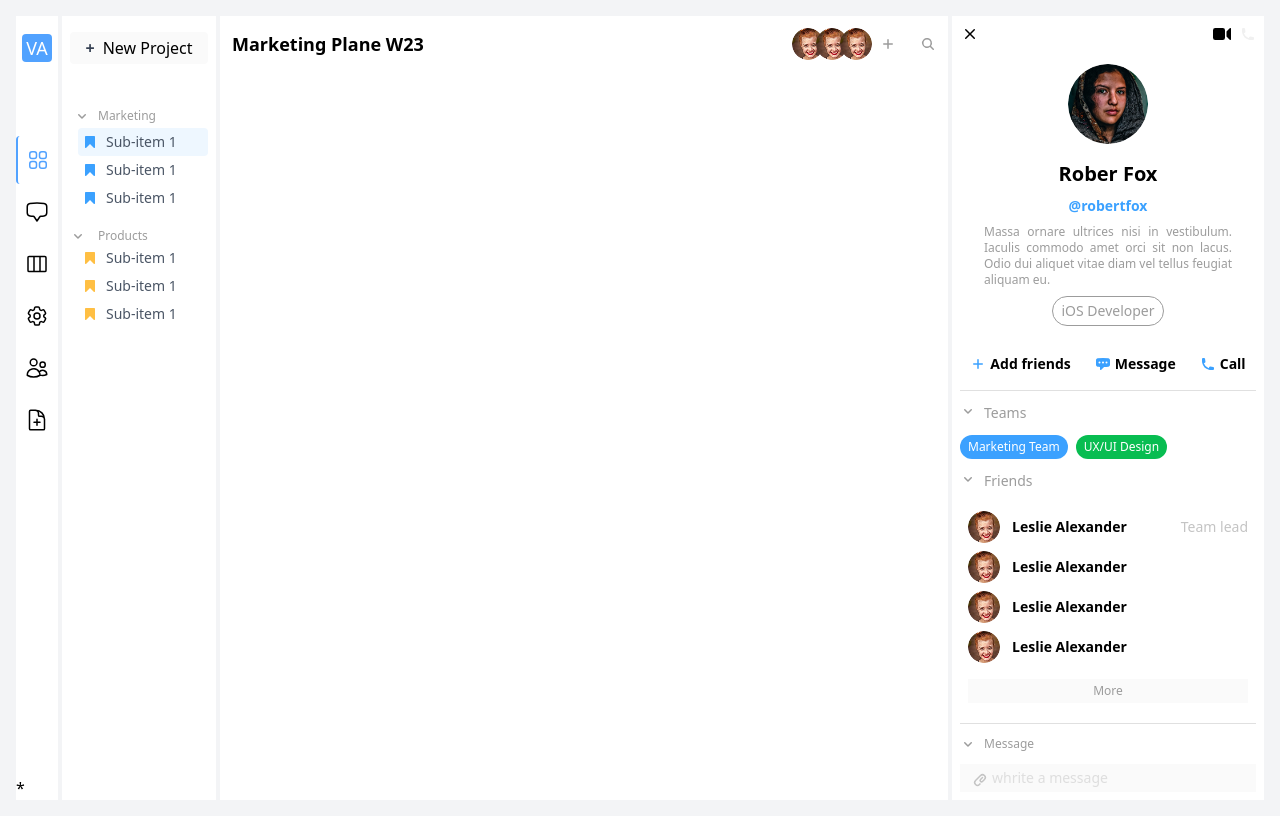
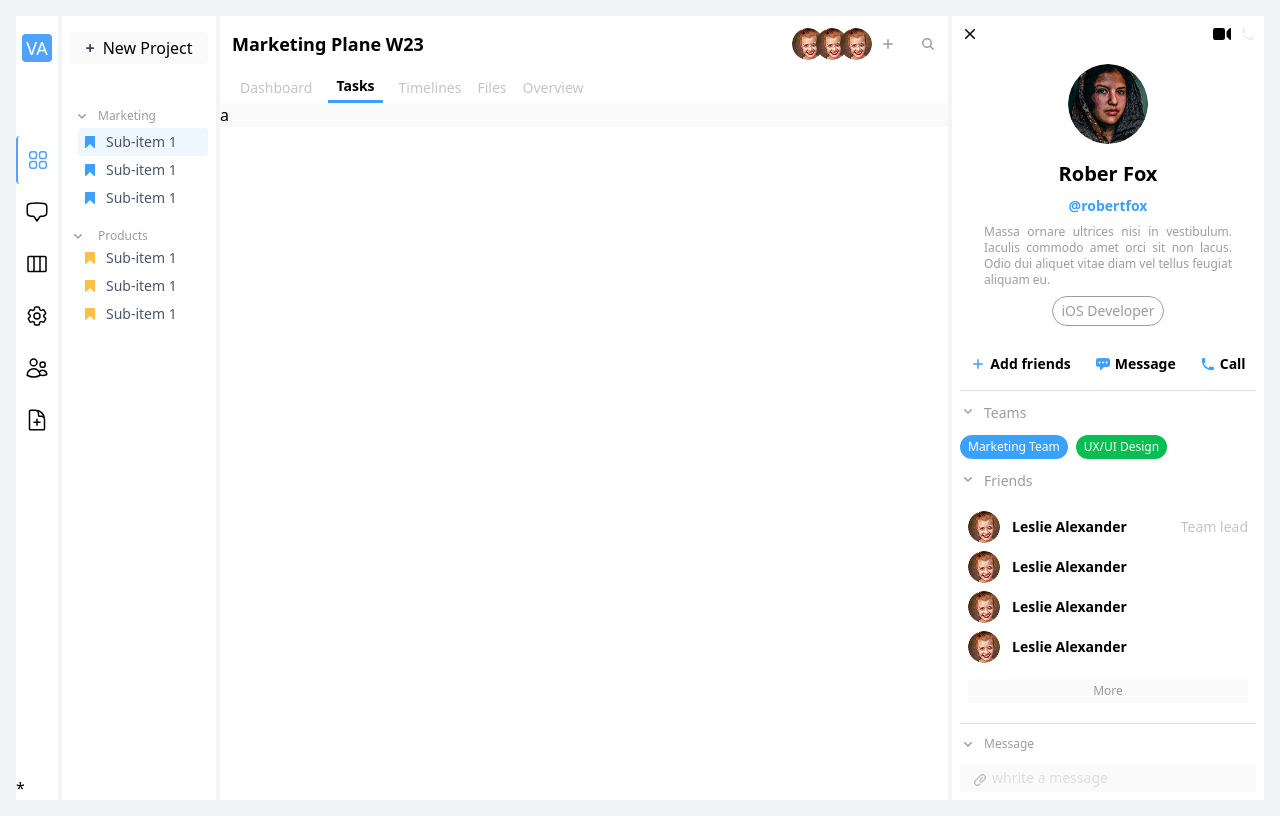
Before and after one commit to Lova1401Code/task-manager-frontend, a React (Vite) app: page / in a window 1280 px wide. Built offline with nearby package versions, Linux system fonts and the light colour scheme.

Commit message:
feat: restructure Body component layout and add navigation menu

```diff
--- a/src/pages/Body.jsx
+++ b/src/pages/Body.jsx
@@ -4,8 +4,8 @@ import SearchIcon from '../assets/icons/SearchIcon'
 
 export default function Body() {
     return (
-        <div className="my-4 bg-white p-3">
-            <div className="flex justify-between w-full items-center">
+        <div className="flex flex-col bg-white  my-4">
+            <div className="flex  p-3 justify-between w-full items-center">
                 <div className="text-lg font-semibold">Marketing Plane W23</div>
                 <div className="flex justify-end items-center -space-x-4 gap-2">
                     <img src={profileUrl} alt="profile" className="w-8 h-auto rounded-full" />
@@ -15,6 +15,16 @@ export default function Body() {
                     <div className="flex pl-8"><SearchIcon /></div>
                 </div>
             </div>
+            <nav className="w-full ml-2 px-3">
+                <ul className="flex gap-4 justify-start items-center w-full">
+                    <li className="text-sm text-[#C4C4C4]">Dashboard</li>
+                    <li className="text-sm text-[#000000] font-semibold border-b-3 border-[#3BA1FF] py-1 px-2">Tasks</li>
+                    <li className="text-sm text-[#C4C4C4]">Timelines</li>
+                    <li className="text-sm text-[#C4C4C4]">Files</li>
+                    <li className="text-sm text-[#C4C4C4]">Overview</li>
+                </ul>
+            </nav>
+            <div className="bg-[#FAFAFA]">a</div>
          </div>
     )
 }
```
